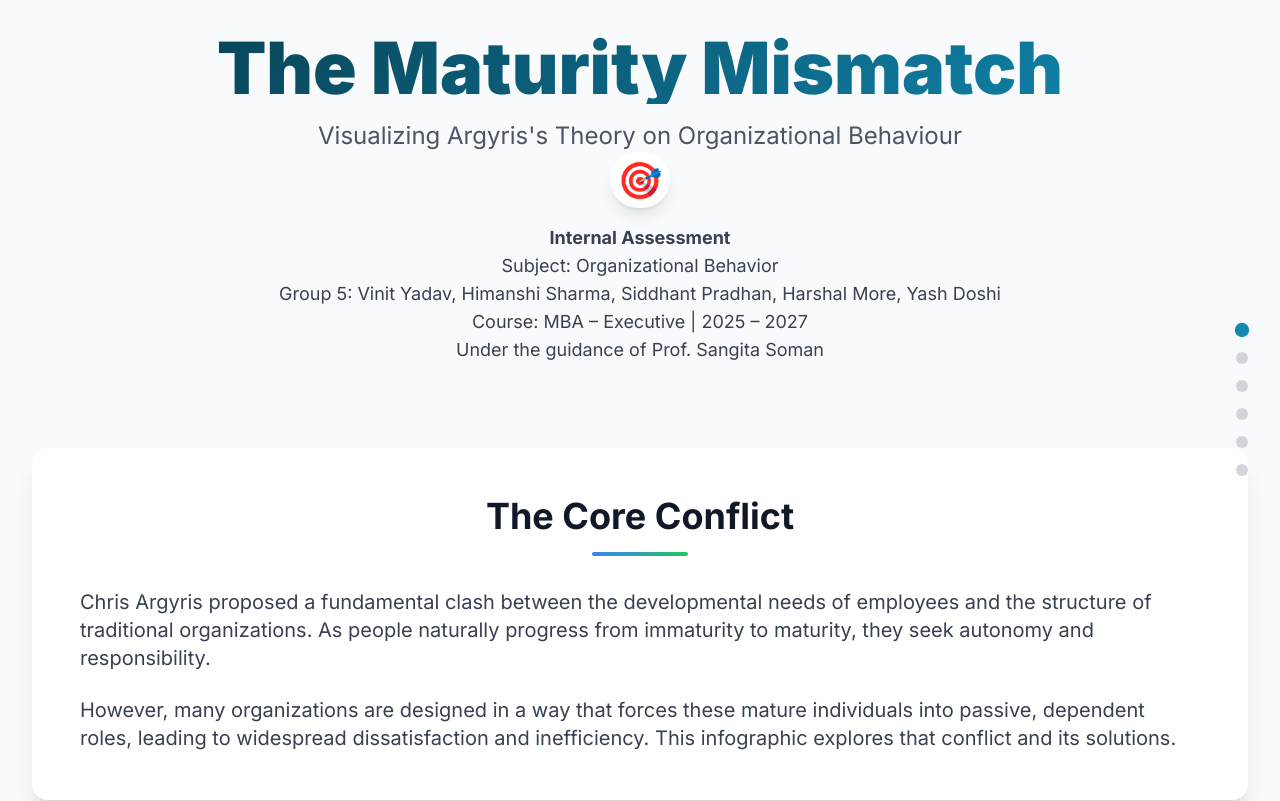
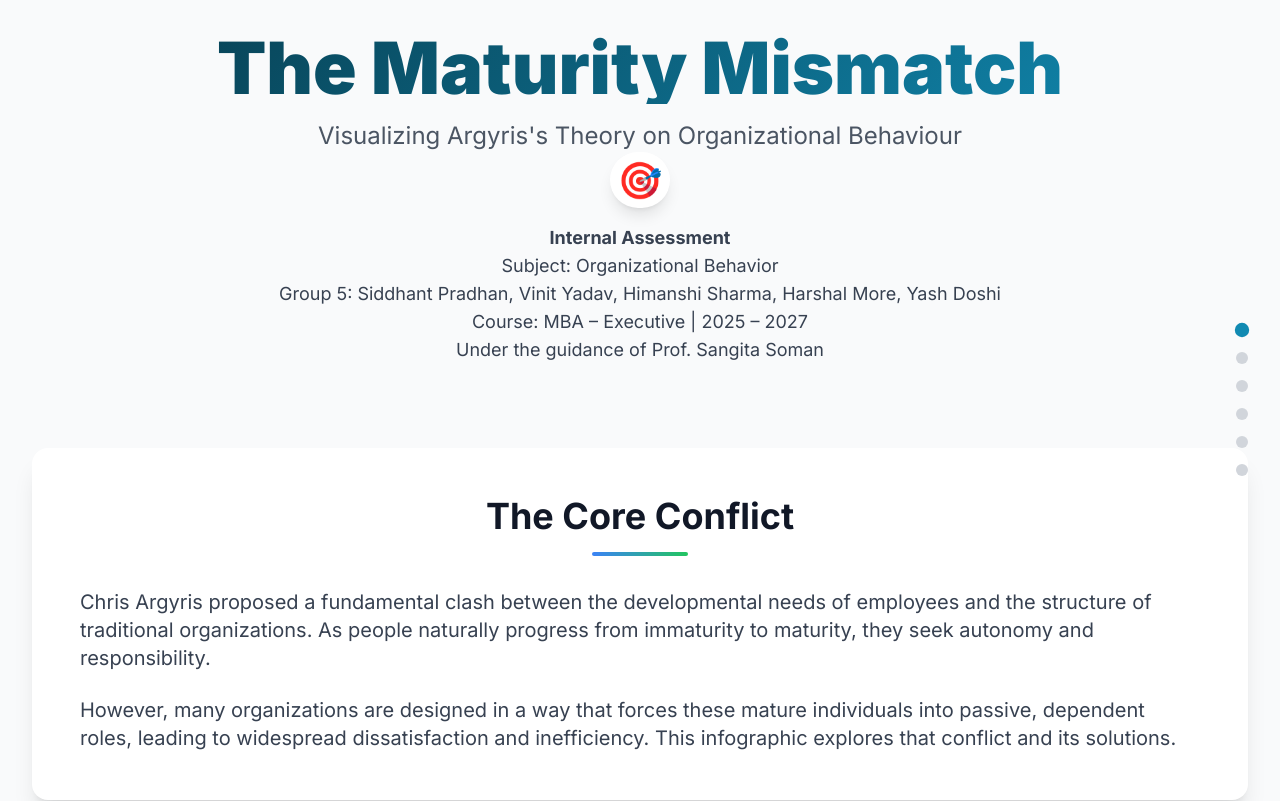
Before and after one commit to siddhantpradhan2027mbae-spec/OB-Internal-Assessment, a plain HTML site: page Argyris-Immaturity-Maturity-Theory.html in a window 1280 px wide. Shown: the top 801 px of the page. Drawn offline with nearby package versions, Linux system fonts and the light colour scheme.

Commit message:
Update Argyris-Immaturity-Maturity-Theory.html

```diff
--- a/Argyris-Immaturity-Maturity-Theory.html
+++ b/Argyris-Immaturity-Maturity-Theory.html
@@ -277,7 +277,7 @@
                 <div class="text-center text-gray-700 text-lg mt-4">
                     <p><strong>Internal Assessment</strong></p>
                     <p>Subject: Organizational Behavior</p>
-                    <p>Group 5: Vinit Yadav, Himanshi Sharma, Siddhant Pradhan, Harshal More, Yash Doshi</p>
+                    <p>Group 5: Siddhant Pradhan, Vinit Yadav, Himanshi Sharma, Harshal More, Yash Doshi</p>
                     <p>Course: MBA – Executive | 2025 – 2027</p>
                     <p>Under the guidance of Prof. Sangita Soman</p>
                 </div>
```
